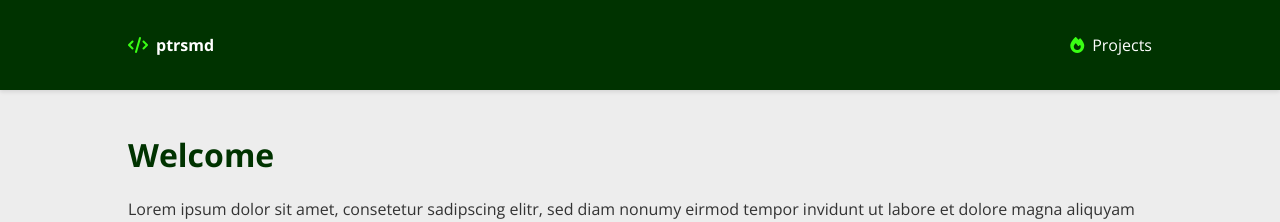
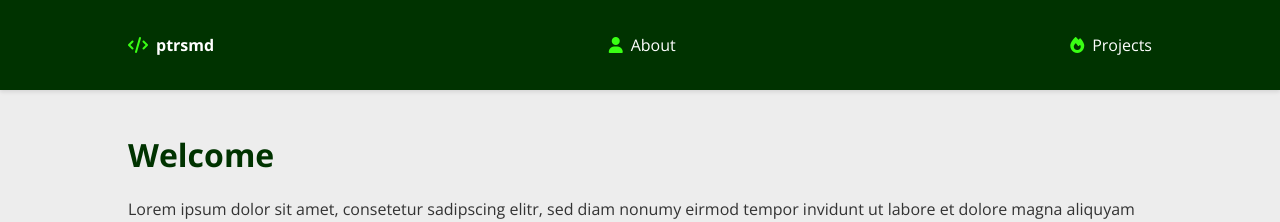
Before and after one commit to schminho/schminho.github.io, a Jekyll site: the page built from index.md, in a window 1280 px wide. Shown: the top 222 px of the page. Built offline with Jekyll 4.4.1, drawn with Linux system fonts in a browser that asks for light colours.

Commit message:
Update header.html

```diff
--- a/_includes/header.html
+++ b/_includes/header.html
@@ -29,6 +29,9 @@
             <a href="/" class="nav-item">
                 <i class="fa-solid fa-code"></i> <strong>ptrsmd</strong>
             </a>
+            <a href="/about/" class="nav-item">
+                <i class="fa-solid fa-user"></i> About
+            </a>
             <a href="/projects/" class="nav-item">
                 <i class="fa-solid fa-fire"></i> Projects
             </a>
```
